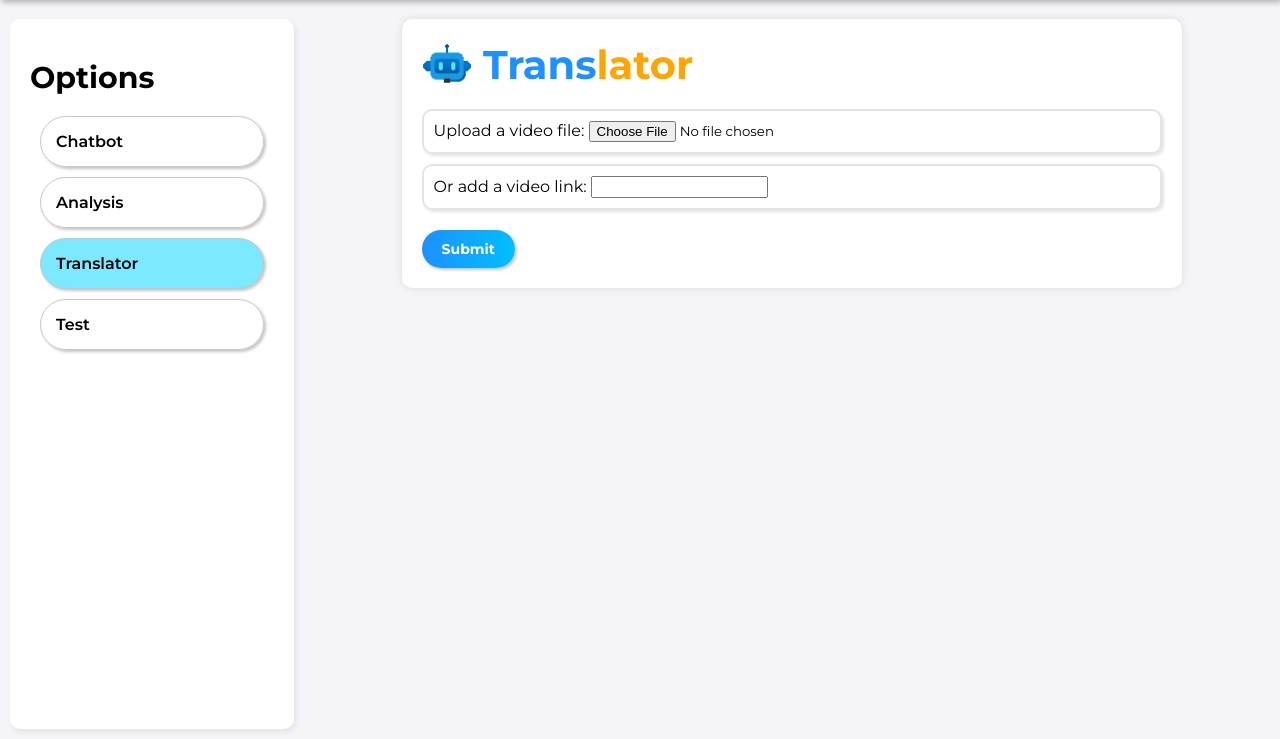
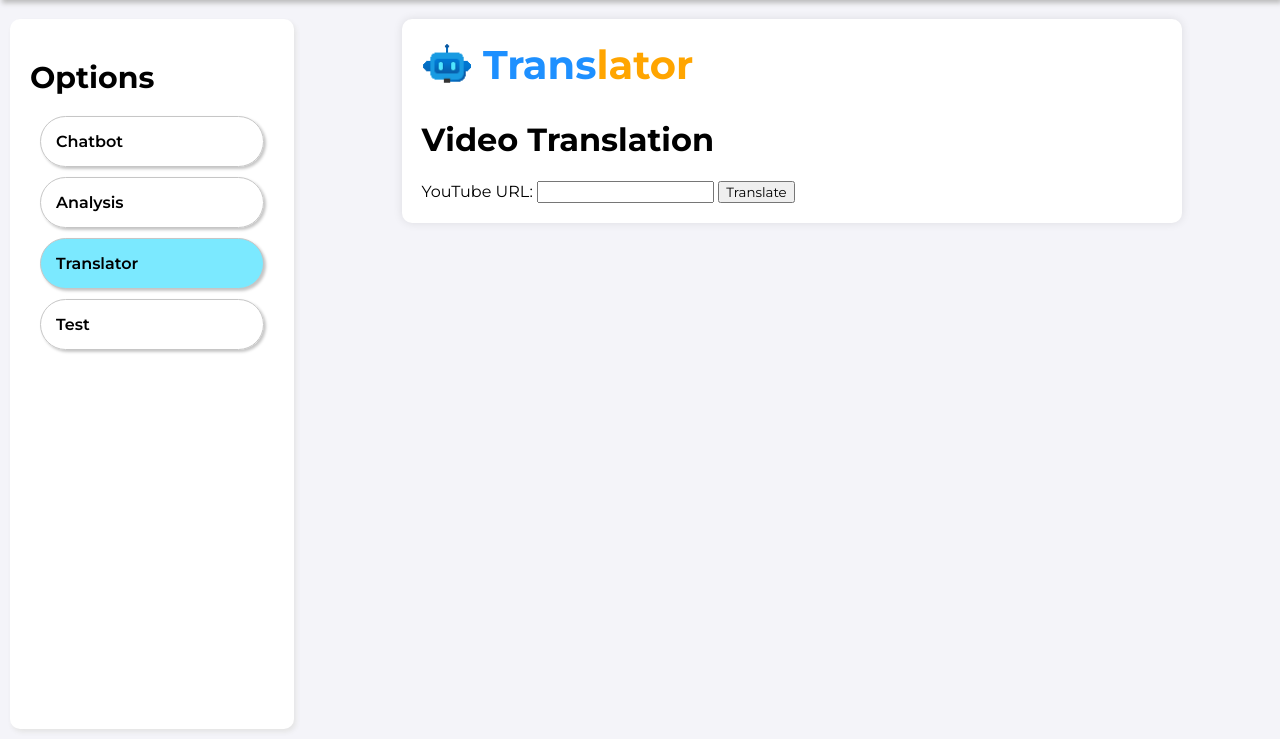
Before and after one commit to Kavisha4/Hack4Change, a Flask app: page / in a window 1280 px wide, after a click on "Translator". Shown: the part 61-800 px from the top of the page. Run offline with Flask 2, Linux system fonts and the light colour scheme.

Commit message:
resolved issue in video translation.

```diff
--- a/LingoBuddy/app/static/css/translation.css
+++ b/LingoBuddy/app/static/css/translation.css
@@ -1,29 +1,3 @@
-body {
-    font-family: Arial, sans-serif;
-    margin: 20px;
-}
-
-h1 {
-    text-align: center;
-}
-
-form {
-    text-align: center;
-    margin-bottom: 20px;
-}
-
-label {
-    margin-right: 10px;
-}
-
-input {
-    margin-right: 10px;
-}
-
-button {
-    padding: 5px 10px;
-}
-
 #progress {
   text-align: center;
 }
--- a/LingoBuddy/app/static/js/script.js
+++ b/LingoBuddy/app/static/js/script.js
@@ -56,42 +56,6 @@ document.getElementById("upload-btn").addEventListener("click", function () {
   }
 });
 
-document.getElementById('translate-btn').addEventListener('click', function() {
-    const youtubeUrl = document.getElementById('youtube-url').value;
-
-    if (youtubeUrl.trim()) {
-        fetch('/upload_audio', {
-            method: 'POST',
-            headers: {
-                'Content-Type': 'application/json'
-            },
-            body: JSON.stringify({ youtube_url: youtubeUrl })
-        })
-        .then(response => response.json())
-        .then(data => {
-            const uploadStatus = document.getElementById('upload-status');
-            if (data.error) {
-                uploadStatus.textContent = `Error: ${data.error}`;
-                uploadStatus.style.color = 'red';
-            } else {
-                uploadStatus.textContent = 'Audio processed successfully!';
-                uploadStatus.style.color = 'green';
-                console.log('Response:', data.response);
-            }
-        })
-        .catch(error => {
-            const uploadStatus = document.getElementById('upload-status');
-            uploadStatus.textContent = `Error: ${error.message}`;
-            uploadStatus.style.color = 'red';
-        });
-    } else {
-        const uploadStatus = document.getElementById('upload-status');
-        uploadStatus.textContent = 'Please enter a YouTube URL.';
-        uploadStatus.style.color = 'red';
-    }
-});
-
-
 function addMessage(sender, text) {
   const message = document.createElement("div");
   message.classList.add("message", sender);
--- a/LingoBuddy/app/templates/index.html
+++ b/LingoBuddy/app/templates/index.html
@@ -8,6 +8,11 @@
       rel="stylesheet"
       href="{{ url_for('static', filename='css/style.css') }}"
     />
+    <link
+      rel="stylesheet"
+      href="{{ url_for('static', filename='css/translation.css') }}"
+    />
+    <script src="https://code.jquery.com/jquery-3.6.0.min.js"></script>
   </head>
   <body>
     <div class="header"><p>lingoBuddy</p></div>
@@ -127,23 +132,35 @@
             <img src="{{ url_for('static', filename='images/chatbot.gif') }}" />
             <p>Trans<span>lator</span></p>
           </div>
-          <form
-            action="/quiz/translator"
-            method="post"
-            enctype="multipart/form-data"
-          >
-            <div class="div">
-              <label for="video_file">Upload a video file:</label>
-              <input type="file" id="video_file" name="video_file" />
+          <h1>Video Translation</h1>
+          <form id="translation-form" action="/video_translation" method="post">
+            <label for="youtube_url">YouTube URL:</label>
+            <input type="text" id="youtube_url" name="youtube_url" required />
+            <button type="submit">Translate</button>
+          </form>
+          <div id="progress" style="display: none">
+            <p>Processing...</p>
+            <div class="progress-bar">
+              <div class="progress"></div>
             </div>
-            <div class="div">
-              <label for="video_link">Or add a video link:</label>
-              <input type="text" id="video_link" name="video_link" />
-            </div>
-            <button style="margin-top: 20px" class="btn" type="submit">
-              Submit
-            </button>
-          </form>
+          </div>
+          <div id="result" style="display: none">
+            <h2>Translation Complete</h2>
+            <video id="translated-video" controls>
+              <!-- Hardcoded path to the video in the static folder -->
+              <source src={{ url_for('static',
+              filename='videos/translated_video/translated_video.mp4') }}
+              type="video/mp4"> Your browser does not support the video tag.
+            </video>
+            <h3>Translated Text:</h3>
+            <p id="translated-text"></p>
+            <a
+              id="download-transcription"
+              href="/static/transcription/transcription.txt"
+              download
+              >Download Transcription</a
+            >
+          </div>
         </div>
         <div id="tab-test" class="chat-container tab-content">
           <div class="chat-title">
@@ -219,6 +236,37 @@
             document.getElementById("list-recommendations").innerHTML = text;
           });
       }
+
+      $(document).ready(function () {
+        $("#translation-form").on("submit", function (event) {
+          event.preventDefault();
+          $("#progress").show();
+          $(".progress").css("width", "0%");
+          const youtube_url = $("#youtube_url").val();
+
+          // Start progress bar animation
+          let progress = 0;
+          const interval = setInterval(function () {
+            if (progress < 100) {
+              progress += 2;
+              $(".progress").css("width", progress + "%");
+            }
+          }, 500);
+
+          $.post("/video_translation", { youtube_url: youtube_url })
+            .done(function () {
+              $("#progress").hide();
+              $("#result").show();
+              clearInterval(interval);
+              $("#translated-text").text(data.translated_text);
+            })
+            .fail(function () {
+              alert("An error occurred. Please try again.");
+              $("#progress").hide();
+              clearInterval(interval);
+            });
+        });
+      });
     </script>
     <style>
       .tab-content {
```
Also changed, not shown: 1 other file. Lines whose indentation alone changed are shown as unchanged.
